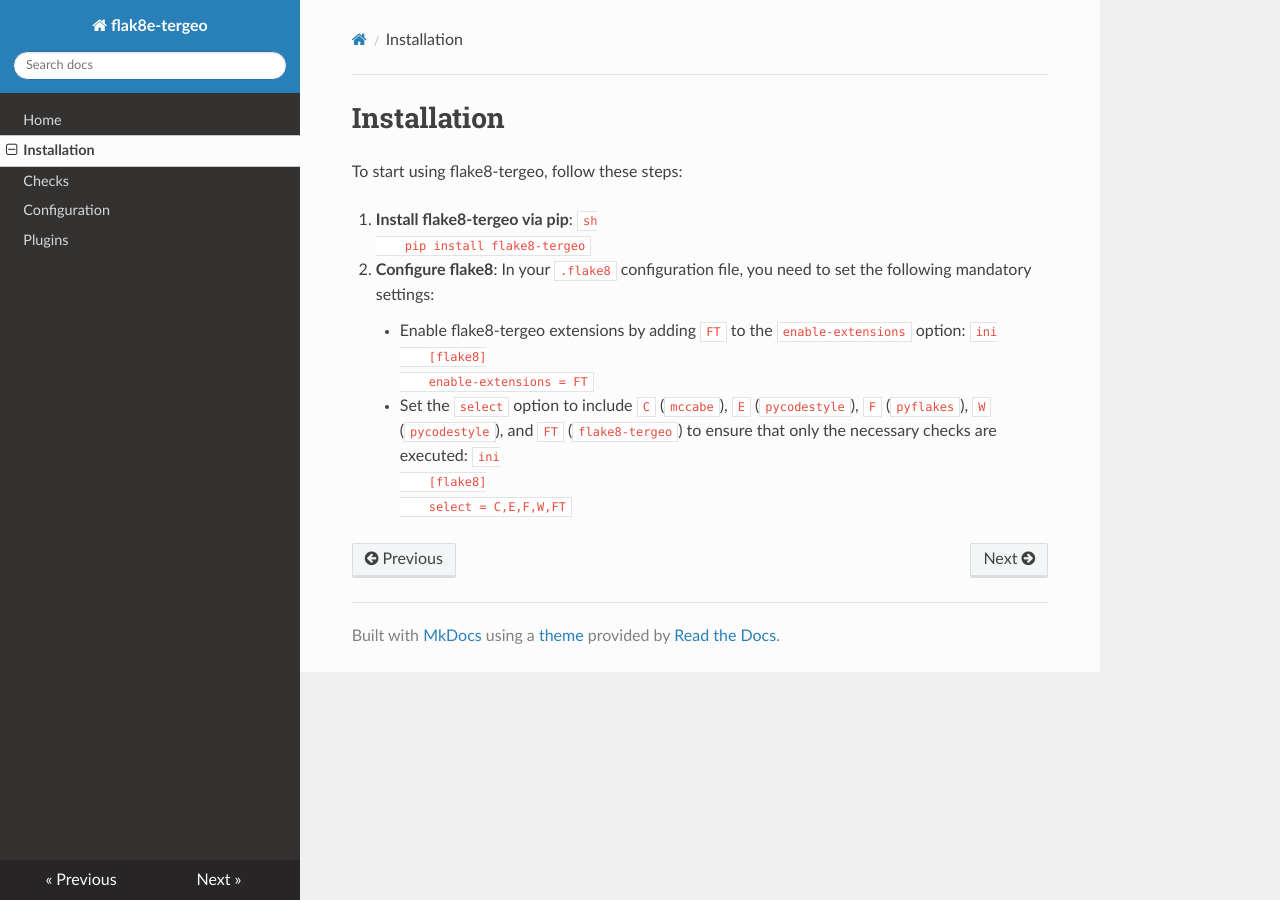
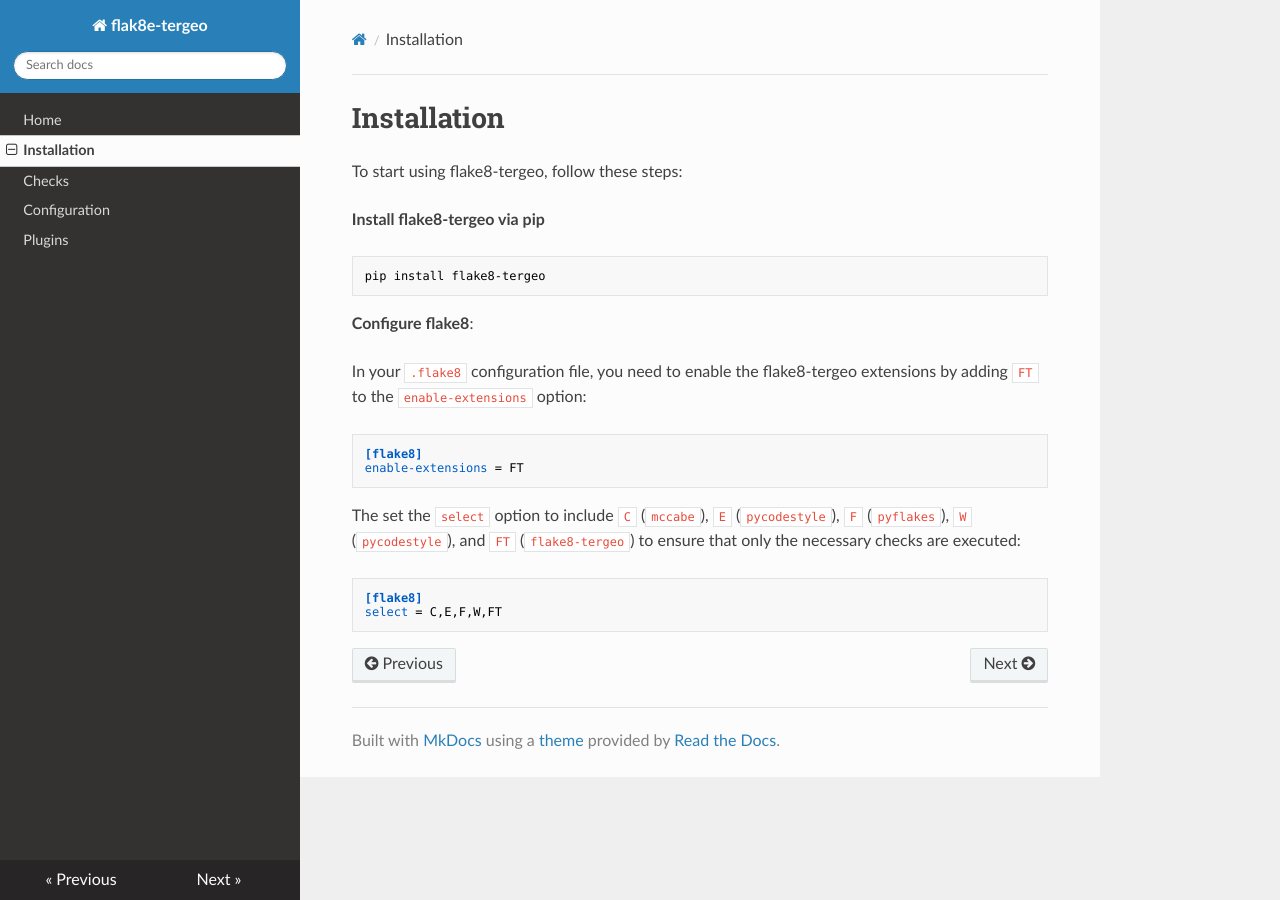
Before and after one commit to SAP/flake8-tergeo, an MkDocs documentation site: the page built from docs/install.md, in a window 1280 px wide. Built offline with MkDocs 1.6.1, drawn with Linux system fonts in a browser that asks for light colours; nearby versions of some CDN libraries.

Commit message:
Fix code blocks in docs

````diff
--- a/docs/install.md
+++ b/docs/install.md
@@ -2,23 +2,25 @@
 
 To start using flake8-tergeo, follow these steps:
 
-1. **Install flake8-tergeo via pip**:
-    ```sh
-    pip install flake8-tergeo
-    ```
+**Install flake8-tergeo via pip**
 
-2. **Configure flake8**:
-    In your `.flake8` configuration file, you need to set the following mandatory settings:
+```sh
+pip install flake8-tergeo
+```
 
-    - Enable flake8-tergeo extensions by adding `FT` to the `enable-extensions` option:
-        ```ini
-        [flake8]
-        enable-extensions = FT
-        ```
+**Configure flake8**:
 
-    - Set the `select` option to include `C` (`mccabe`), `E` (`pycodestyle`), `F` (`pyflakes`),
-    `W` (`pycodestyle`), and `FT` (`flake8-tergeo`) to ensure that only the necessary checks are executed:
-        ```ini
-        [flake8]
-        select = C,E,F,W,FT
-        ```
+In your `.flake8` configuration file, you need to enable the  flake8-tergeo extensions by adding `FT` to the `enable-extensions` option:
+
+```ini
+[flake8]
+enable-extensions = FT
+```
+
+The set the `select` option to include `C` (`mccabe`), `E` (`pycodestyle`), `F` (`pyflakes`),
+`W` (`pycodestyle`), and `FT` (`flake8-tergeo`) to ensure that only the necessary checks are executed:
+
+```ini
+[flake8]
+select = C,E,F,W,FT
+```
````
